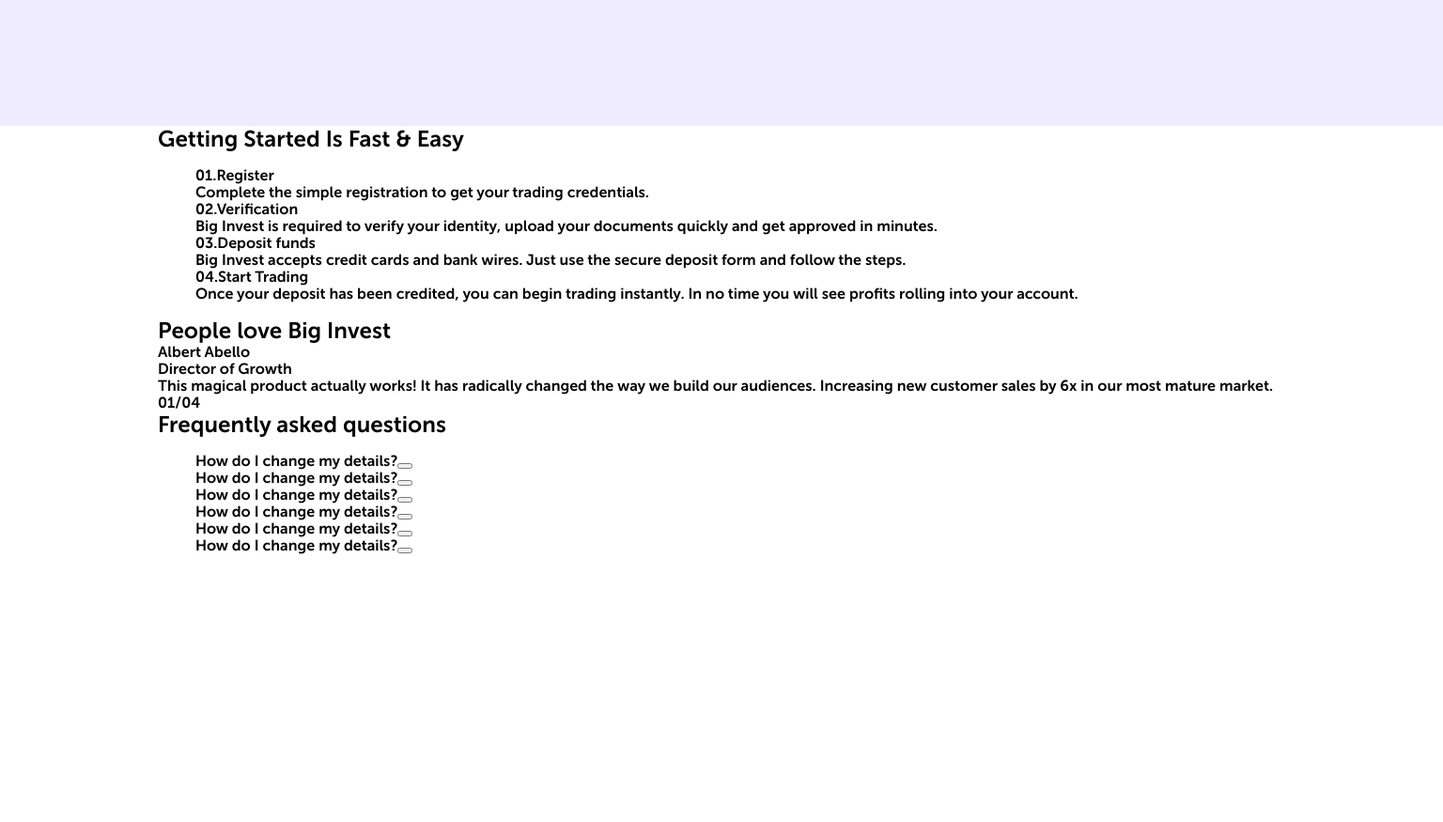
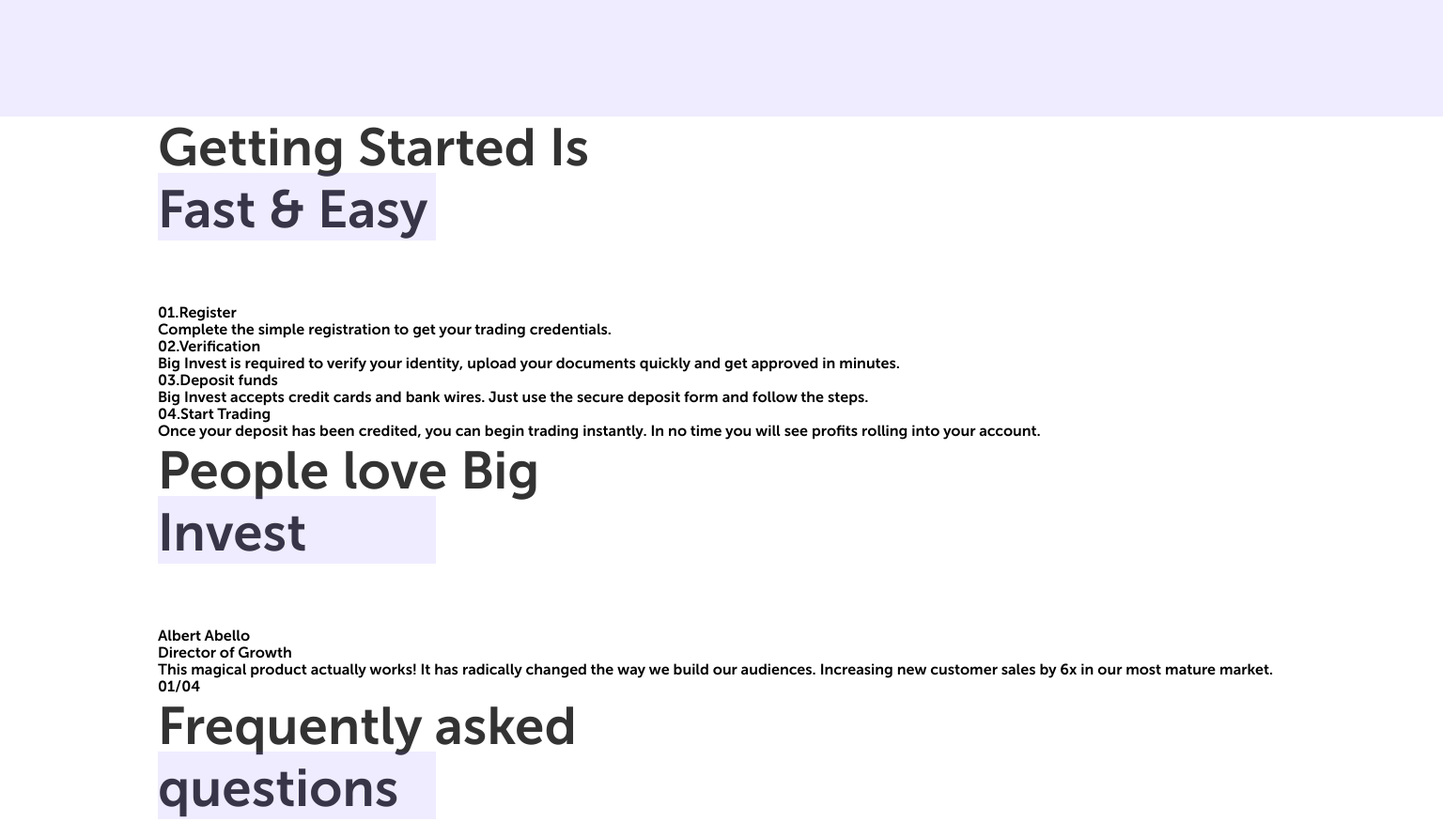
Before and after one commit to Kristina1901/QQQ, a website built with Parcel: page src/index.html in a window 1536 px wide. Shown: the part 680-1555 px from the top of the page at 94% size. Before the commit the page ends 1270 px from the top, so only its background shows below. Built offline with nearby package versions, Linux system fonts and the light colour scheme; files whose address does not match are found by name.

Commit message:
added styles base

```diff
--- a/src/sass/base/_base.scss
+++ b/src/sass/base/_base.scss
@@ -13,6 +13,8 @@
   }
   ul {
     list-style: none;
+    margin: 0;
+    padding: 0;
   }
   html,
   body {
@@ -23,3 +25,68 @@
 button {
     cursor: pointer;
 }
+.second__header {
+  font-family: 'Museo Sans Cyrl';
+  font-style: normal;
+  font-weight: 500;
+  font-size: 40px;
+  line-height: 44px;
+  color: #333333;
+  width: 100%;
+  margin-bottom: 40px;
+  position: relative;
+
+}
+.second__header::after {
+  position: absolute;
+  content: '';
+  width: 254px;
+  height: 50px;
+  background: rgba(98, 72, 255, 0.1);
+  left: 0;
+  bottom: 0;
+}
+@media screen and (min-width: 768px) {
+  .second__header {
+    font-family: 'Museo Sans Cyrl';
+    font-style: normal;
+    font-weight: 500;
+    font-size: 56px;
+    line-height: 66px;
+    color: #333333;
+    width: 483px;
+    margin-bottom: 56px;
+    position: relative;
+  }
+    .second__header::after {
+      position: absolute;
+      content: '';
+      width: 350px;
+      height: 37px;
+      background: rgba(98, 72, 255, 0.1);
+      left: 0;
+      bottom: 0;
+    }
+}
+@media screen and (min-width: 1440px) {
+  .second__header {
+    font-family: 'Museo Sans Cyrl';
+    font-style: normal;
+    font-weight: 500;
+    font-size: 56px;
+    line-height: 66px;
+    color: #333333;
+    width: 483px;
+    margin-bottom: 68px;
+  }
+
+  .second__header::after {
+    position: absolute;
+    content: '';
+    width: 296px;
+    height: 72px;
+    background: rgba(98, 72, 255, 0.1);
+    left: 0;
+    bottom: 0;
+  }
+}
```
